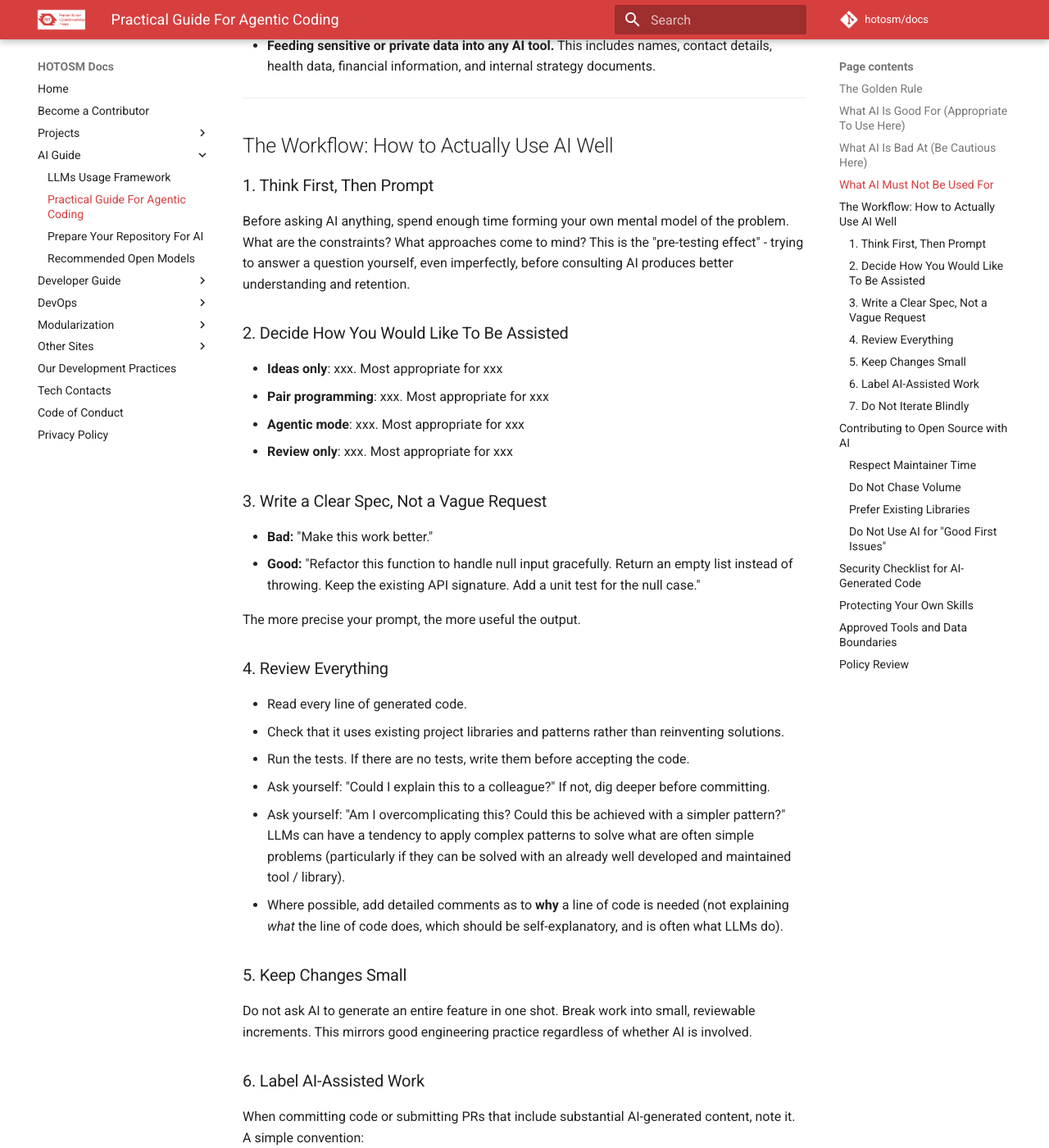
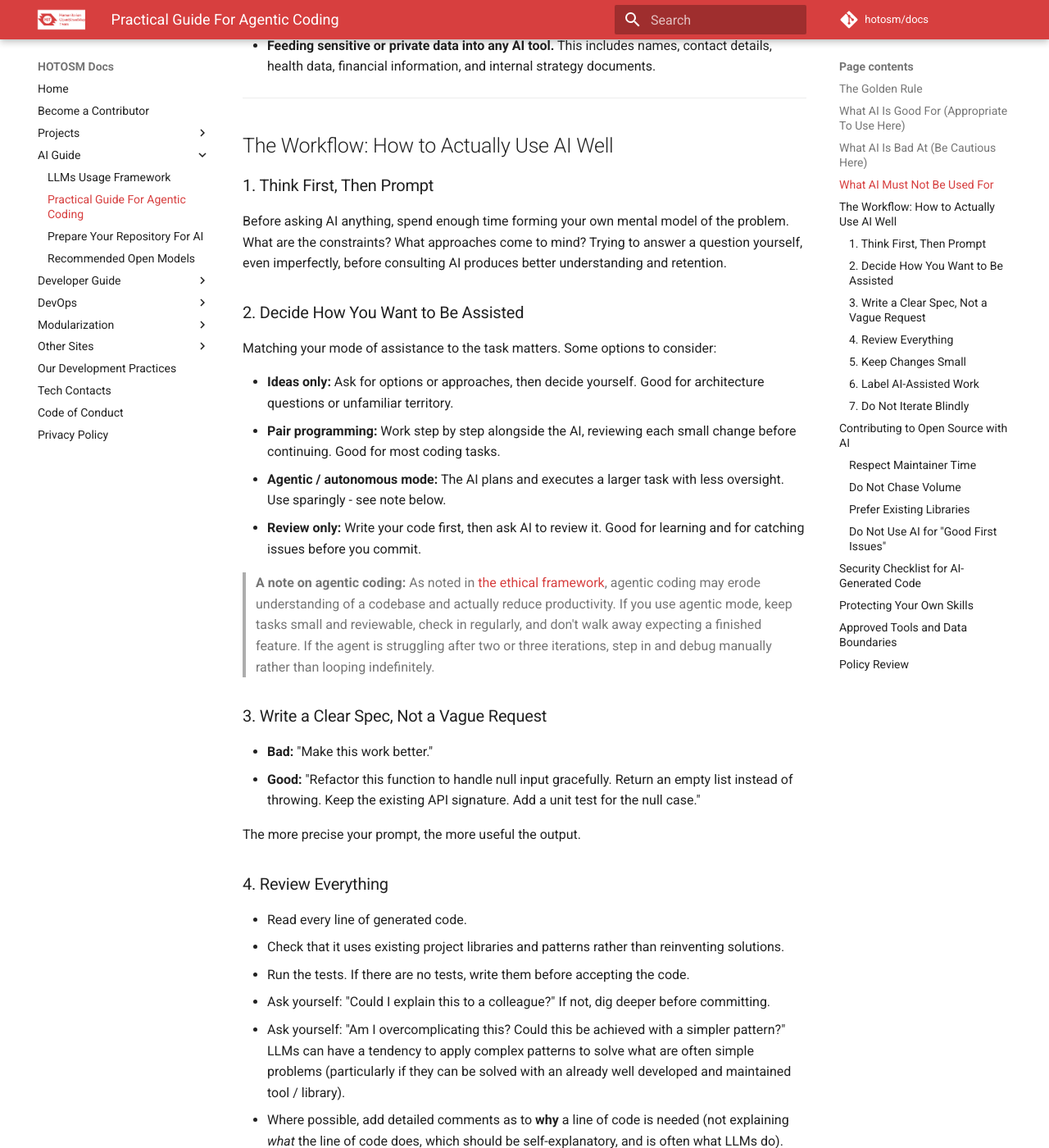
Before and after one commit to hotosm/docs, an MkDocs documentation site: the page built from docs/ai-guide/ai-assisted-coding-guide.md, in a window 1280 px wide and 1400 px high, scrolled down 2026 px. Shown: the whole window at 82% size. Built offline with MkDocs 1.6.1 and Material for MkDocs 9.7.7, drawn with Linux system fonts in a browser that asks for light colours; comment, search, counter and statistics services are not loaded.

Commit message:
fix: add section on types of AI assistance available

```diff
--- a/docs/ai-guide/ai-assisted-coding-guide.md
+++ b/docs/ai-guide/ai-assisted-coding-guide.md
@@ -47,14 +47,18 @@
 
 ### 1. Think First, Then Prompt
 
-Before asking AI anything, spend enough time forming your own mental model of the problem. What are the constraints? What approaches come to mind? This is the "pre-testing effect" - trying to answer a question yourself, even imperfectly, before consulting AI produces better understanding and retention.
+Before asking AI anything, spend enough time forming your own mental model of the problem. What are the constraints? What approaches come to mind? Trying to answer a question yourself, even imperfectly, before consulting AI produces better understanding and retention.
 
-### 2. Decide How You Would Like To Be Assisted
+### 2. Decide How You Want to Be Assisted
 
-- **Ideas only**: xxx. Most appropriate for xxx
-- **Pair programming**: xxx. Most appropriate for xxx
-- **Agentic mode**: xxx. Most appropriate for xxx
-- **Review only**: xxx. Most appropriate for xxx
+Matching your mode of assistance to the task matters. Some options to consider:
+
+- **Ideas only:** Ask for options or approaches, then decide yourself. Good for architecture questions or unfamiliar territory.
+- **Pair programming:** Work step by step alongside the AI, reviewing each small change before continuing. Good for most coding tasks.
+- **Agentic / autonomous mode:** The AI plans and executes a larger task with less oversight. Use sparingly - see note below.
+- **Review only:** Write your code first, then ask AI to review it. Good for learning and for catching issues before you commit.
+
+> **A note on agentic coding:** As noted in [the ethical framework](./using-lmms-responsibly.md), agentic coding may erode understanding of a codebase and actually reduce productivity. If you use agentic mode, keep tasks small and reviewable, check in regularly, and don't walk away expecting a finished feature. If the agent is struggling after two or three iterations, step in and debug manually rather than looping indefinitely.
 
 ### 3. Write a Clear Spec, Not a Vague Request
 
```
